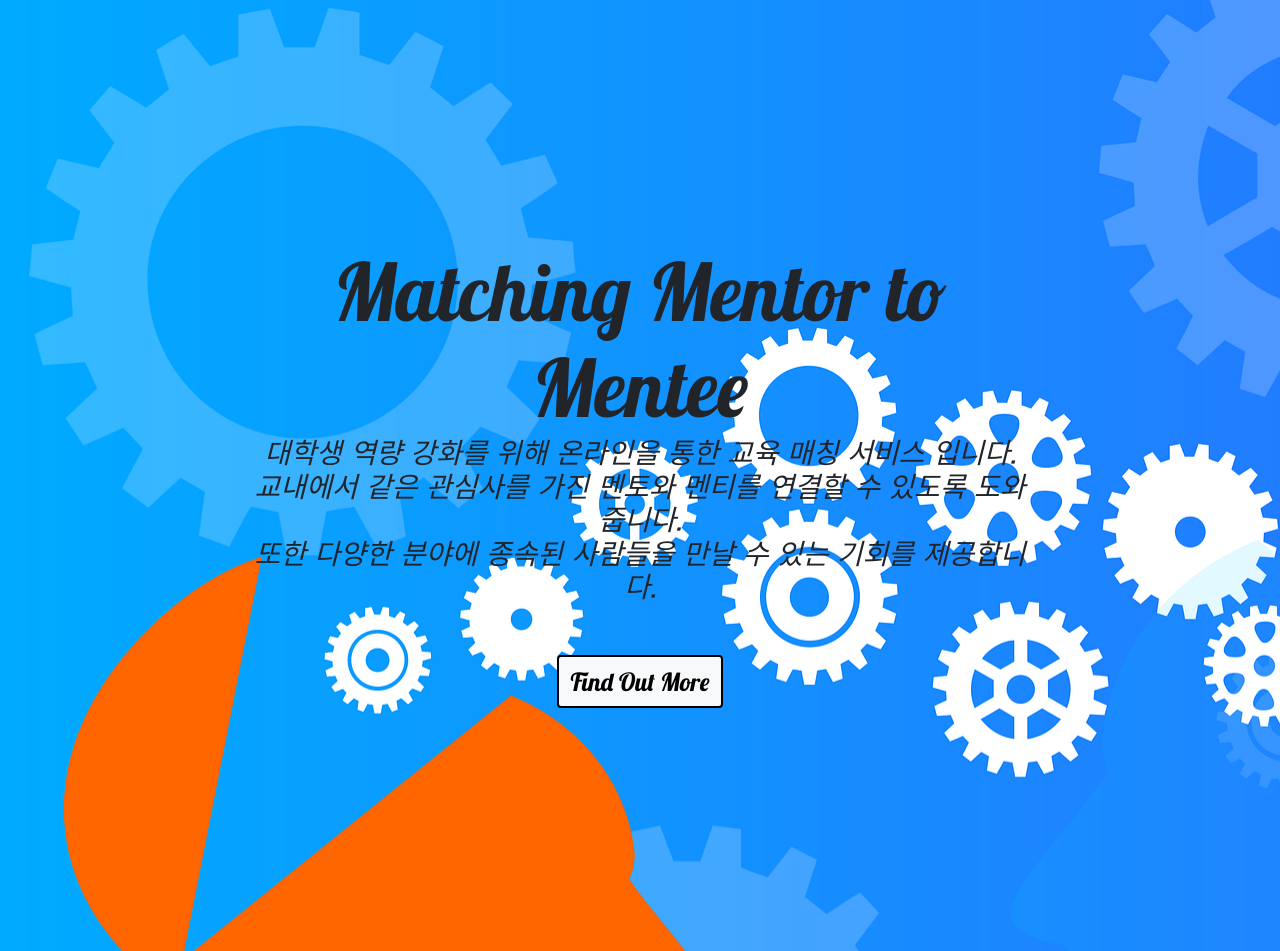
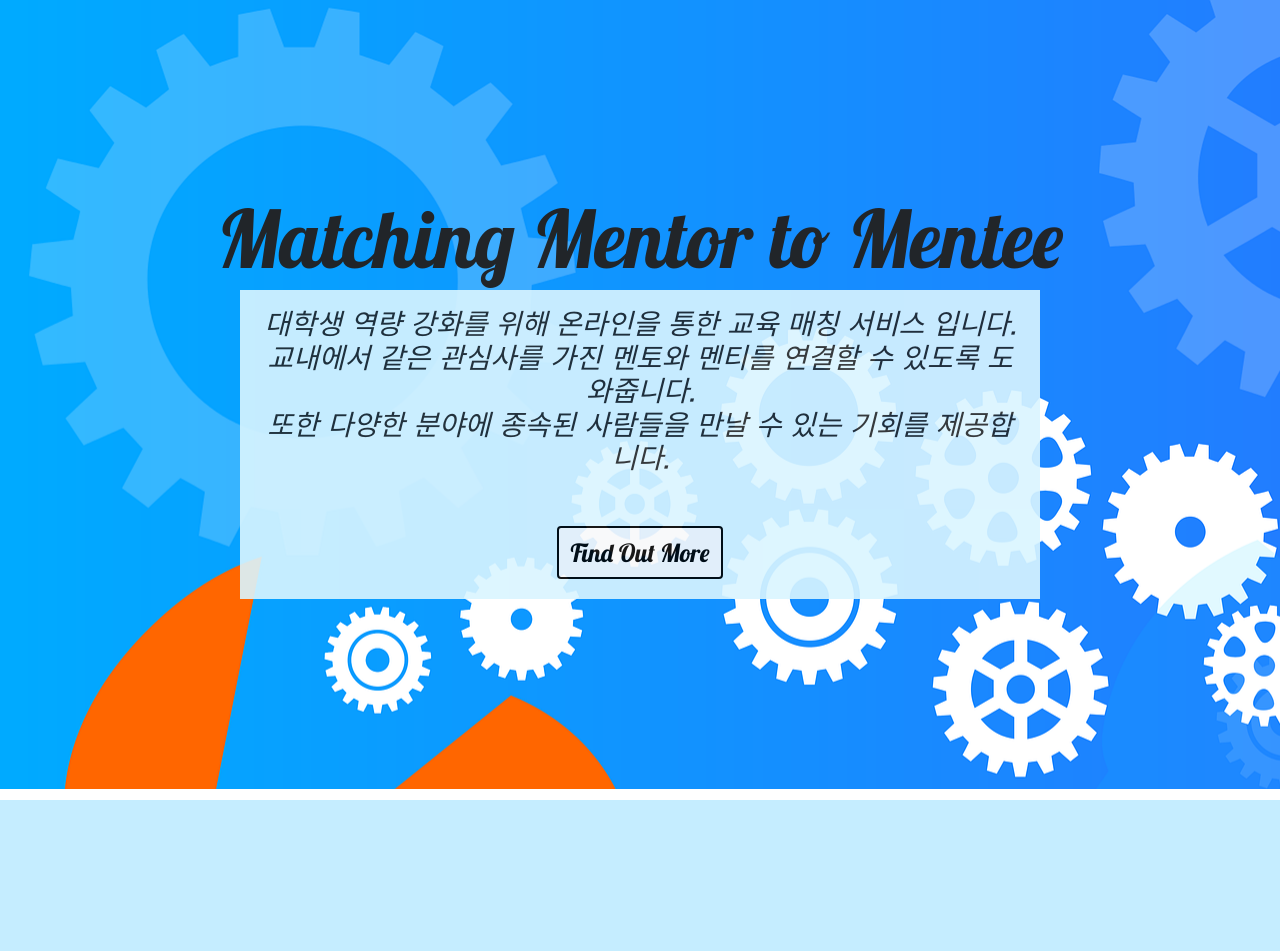
Before and after one commit to jungeun919/Men-to-Men, a Django app: page / in a window 1280 px wide. After the commit the page ends 800 px from the top, so only its background shows below. Run offline with Django 3.2, Linux system fonts and the light colour scheme.

Commit message:
수정중

```diff
--- a/mentomen/recruit/static/recruit/css/styles.css
+++ b/mentomen/recruit/static/recruit/css/styles.css
@@ -3,9 +3,19 @@
 
 .main {
     display: block;
-    padding: 243px;
+    padding: 190px;
     background-color: rgb(168, 247, 247);
     background-image: url("../img/mentoring.png");
+
+}
+.explain{
+    display: block;
+    padding: 20px;
+    width: 800px;
+    background-color: rgb(218, 245, 255);
+    position:relative;
+    display: inline-block;
+    opacity: 0.9;
 
 }
 .mb-1 {
--- a/mentomen/recruit/templates/recruit/main.html
+++ b/mentomen/recruit/templates/recruit/main.html
@@ -21,10 +21,13 @@
 <body>
     <div class="text-center main">
         <h1 class="mb-1">Matching Mentor to Mentee</h1>
-        <h3 class="mb-5"><em>대학생 역량 강화를 위해 온라인을 통한 교육 매칭 서비스 입니다.<br>
-            교내에서 같은 관심사를 가진 멘토와 멘티를 연결할 수 있도록 도와줍니다.<br>
-            또한 다양한 분야에 종속된 사람들을 만날 수 있는 기회를 제공합니다.</em></h3>
-        <a class="btn btn-light btn-xl" href="{% url 'post' %}">Find Out More</a>
+        <div class="explain">
+            <h3 class="mb-5"><em>대학생 역량 강화를 위해 온라인을 통한 교육 매칭 서비스 입니다.<br>
+                교내에서 같은 관심사를 가진 멘토와 멘티를 연결할 수 있도록 도와줍니다.<br>
+                또한 다양한 분야에 종속된 사람들을 만날 수 있는 기회를 제공합니다.</em></h3>
+            <a class="btn btn-light btn-xl" href="{% url 'post' %}">Find Out More</a>
+        </div>
+
     </div>
 </body>
 
```
